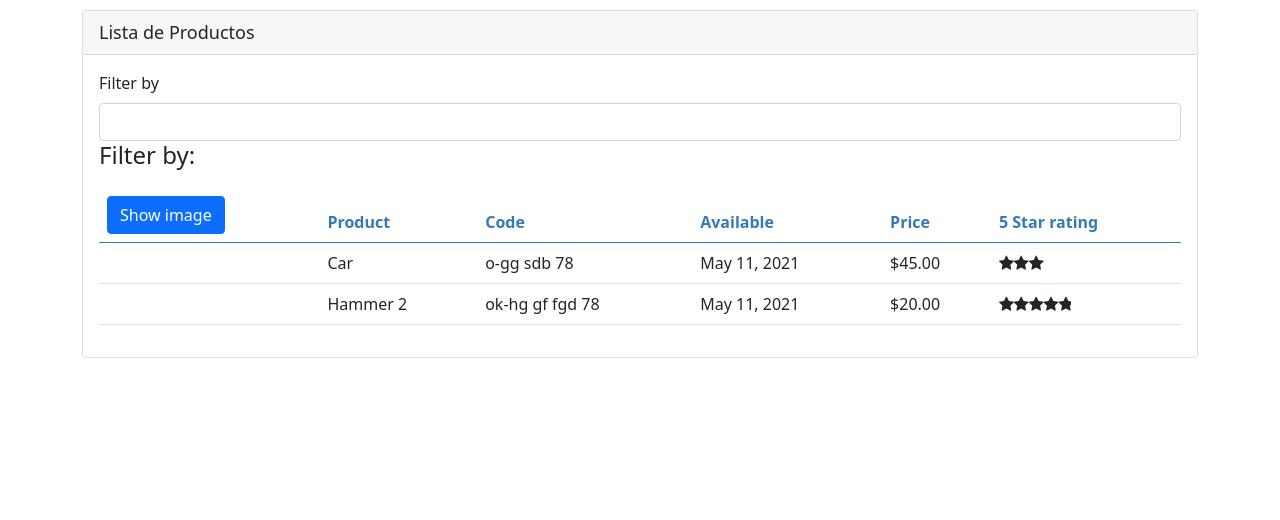
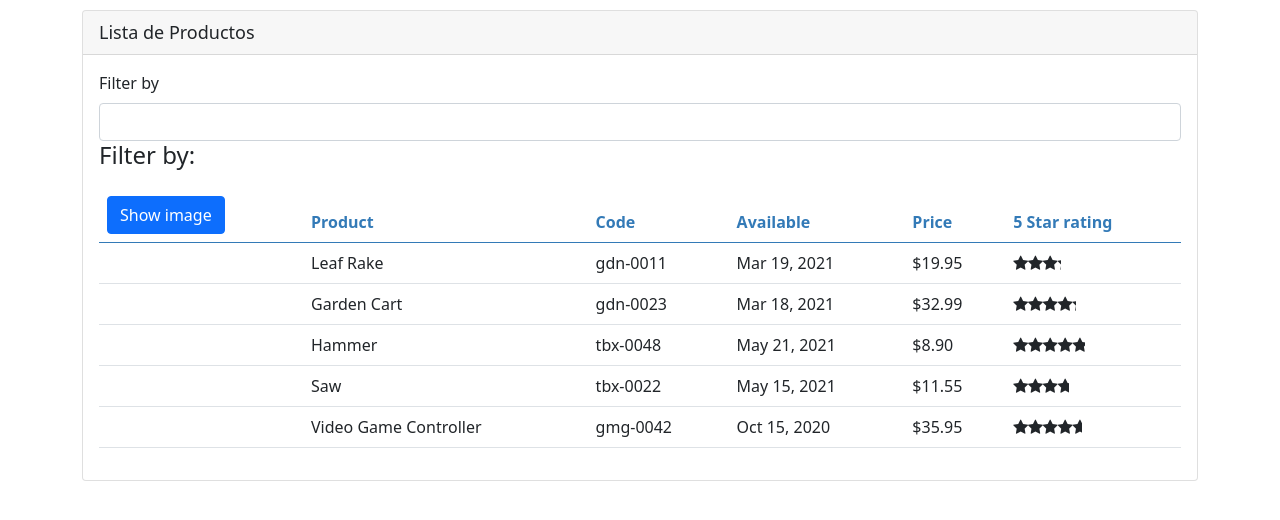
Before and after one commit to javierhernandez921207/angularApp2, an Angular app: page / in a window 1280 px wide. Shown: the top 520 px of the page. Built offline with nearby package versions, Linux system fonts and the light colour scheme.

Commit message:
sevicio observable de json funcionando

```diff
--- a/src/api/products/products.json
+++ b/src/api/products/products.json
@@ -1,52 +1,52 @@
 [
   {
-    "productId": 1,
-    "productName": "Leaf Rake",
-    "productCode": "GDN-0011",
-    "releaseDate": "March 19, 2021",
+    "id": 1,
+    "name": "Leaf Rake",
+    "code": "GDN-0011",
+    "release": "March 19, 2021",
     "description": "Leaf rake with 48-inch wooden handle.",
     "price": 19.95,
     "starRating": 3.2,
-    "imageUrl": "assets/images/leaf_rake.png"
+    "imgUrl": "assets/images/leaf_rake.png"
   },
   {
-    "productId": 2,
-    "productName": "Garden Cart",
-    "productCode": "GDN-0023",
-    "releaseDate": "March 18, 2021",
+    "id": 2,
+    "name": "Garden Cart",
+    "code": "GDN-0023",
+    "release": "March 18, 2021",
     "description": "15 gallon capacity rolling garden cart",
     "price": 32.99,
     "starRating": 4.2,
-    "imageUrl": "assets/images/garden_cart.png"
+    "imgUrl": "assets/images/garden_cart.png"
   },
   {
-    "productId": 5,
-    "productName": "Hammer",
-    "productCode": "TBX-0048",
-    "releaseDate": "May 21, 2021",
+    "id": 5,
+    "name": "Hammer",
+    "code": "TBX-0048",
+    "release": "May 21, 2021",
     "description": "Curved claw steel hammer",
     "price": 8.9,
     "starRating": 4.8,
-    "imageUrl": "assets/images/hammer.png"
+    "imgUrl": "assets/images/hammer.png"
   },
   {
-    "productId": 8,
-    "productName": "Saw",
-    "productCode": "TBX-0022",
-    "releaseDate": "May 15, 2021",
+    "id": 8,
+    "name": "Saw",
+    "code": "TBX-0022",
+    "release": "May 15, 2021",
     "description": "15-inch steel blade hand saw",
     "price": 11.55,
     "starRating": 3.7,
-    "imageUrl": "assets/images/saw.png"
+    "imgUrl": "assets/images/saw.png"
   },
   {
-    "productId": 10,
-    "productName": "Video Game Controller",
-    "productCode": "GMG-0042",
-    "releaseDate": "October 15, 2020",
+    "id": 10,
+    "name": "Video Game Controller",
+    "code": "GMG-0042",
+    "release": "October 15, 2020",
     "description": "Standard two-button video game controller",
     "price": 35.95,
     "starRating": 4.6,
-    "imageUrl": "assets/images/xbox-controller.png"
+    "imgUrl": "assets/images/xbox-controller.png"
   }
 ]
--- a/src/app/app.module.ts
+++ b/src/app/app.module.ts
@@ -6,6 +6,7 @@ import {ProductListComponent} from './products/product-listComponent';
 import { ConvertToSpace } from './shared/convert-to-space.pipe';
 import {FormsModule} from '@angular/forms';
 import {StarComponent} from './shared/startComponent';
+import {HttpClientModule} from '@angular/common/http';
 
 @NgModule({
   declarations: [
@@ -16,7 +17,8 @@ import {StarComponent} from './shared/startComponent';
   ],
   imports: [
     BrowserModule,
-    FormsModule
+    FormsModule,
+    HttpClientModule
   ],
   bootstrap: [AppComponent]
 })
--- a/src/app/products/product-listComponent.html
+++ b/src/app/products/product-listComponent.html
@@ -15,7 +15,8 @@
       </div>
     </div>
     <div class="table-responsive">
-      <table class="table" *ngIf="products && products.length">
+      <div *ngIf="filteredProducts.length == 0">No existen coinicidencias con este producto.</div>
+      <table class="table" *ngIf="filteredProducts && filteredProducts.length">
         <thead>
         <tr>
           <th>
--- a/src/app/products/product-listComponent.ts
+++ b/src/app/products/product-listComponent.ts
@@ -13,14 +13,17 @@ export class ProductListComponent implements OnInit {
   imageWidth: number = 50;
   imageMargin: number = 2;
   showImage: boolean = false;
-  products: IProduct[];
+  products: IProduct[] = [];
+  errorMensaje: string = '';
   filteredProducts: IProduct[];
   private _listFilter;
 
 
   constructor(private productService: ProductService) {
     this._listFilter = '';
-    this.products = this.productService.getProducts();
+    this.productService.getProducts().subscribe(
+      products => this.products = products
+    );
     this.filteredProducts = this.products;
   }
 
@@ -39,6 +42,12 @@ export class ProductListComponent implements OnInit {
 
   ngOnInit(): void {
     console.log('In OnInit.');
+    console.log(this.productService.getProducts().subscribe(
+      products => {
+        this.products = products;
+        this.filteredProducts = this.products;
+      }
+    ));
   }
 
   performFilter(filterBy: string): IProduct[] {
--- a/src/app/products/productService.ts
+++ b/src/app/products/productService.ts
@@ -1,30 +1,19 @@
 import {Injectable} from '@angular/core';
 import {IProduct} from './product';
+import {HttpClient} from '@angular/common/http';
+import {Observable} from 'rxjs';
 
 @Injectable({
   providedIn: 'root'
 })
 export class ProductService {
-  getProducts(): IProduct[] {
-    return [{
-      id: 1,
-      name: 'Car',
-      code: 'o GG sDB 78',
-      price: 45,
-      release: 'May 11, 2021',
-      starRating: 3,
-      description: 'asdasdasdasdasdasdasdasdasdasd asdasdasdasdas as dasd asd',
-      imgUrl: 'http://localhost:4200/assets/images/garden_cart.png'
-    },
-      {
-        id: 1,
-        name: 'Hammer 2',
-        code: 'ok hG GF Fgd 78',
-        price: 20,
-        release: 'May 11, 2021',
-        starRating: 4.8,
-        description: 'SVGFEColorMatrixElement as dasdasdasdasdasd asd asd as d',
-        imgUrl: 'http://localhost:4200/assets/images/hammer.png'
-      }];
+  private productUrl = 'api/products/products.json';
+
+  constructor(private  http: HttpClient) {
+
+  }
+
+  getProducts(): Observable<IProduct[]> {
+    return this.http.get<IProduct[]>(this.productUrl);
   }
 }
```
